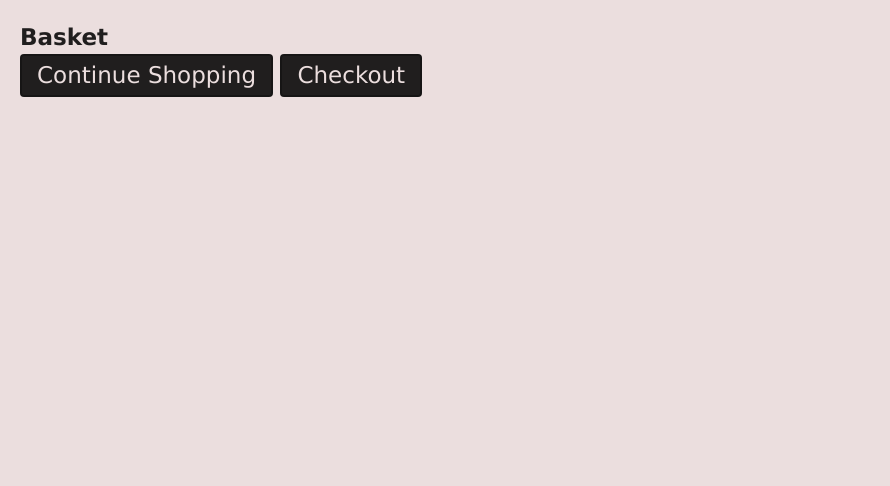
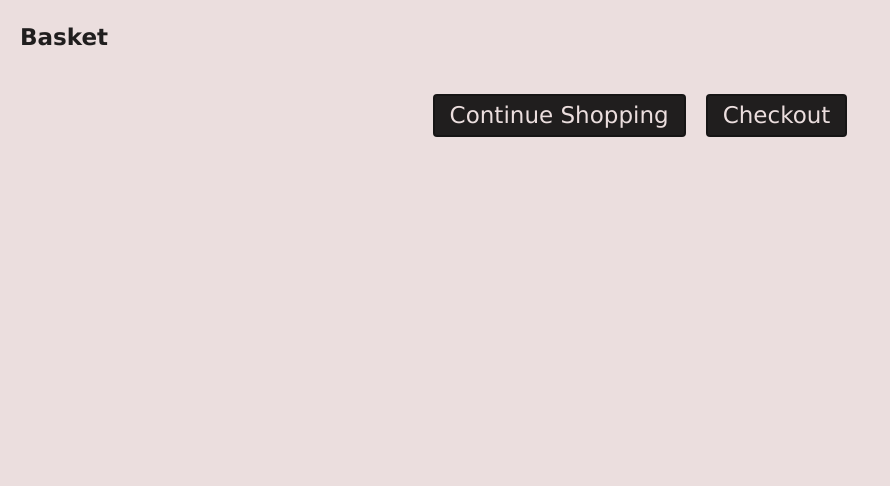
Before and after one commit to marvinobig/pcmasterrace, a PHP site: page /pages/basket.page.php in a window 1280 px wide. Shown: the part 75-561 px from the top of the page, without its empty margins (0-890 px from the left). Run offline with PHP 8.4, Linux system fonts and the light colour scheme; the visitor is signed in with stand-in values (Sample User, id 1); data that the repository does not hold is empty.

Commit message:
style basket page

```diff
--- a/pages/basket.page.php
+++ b/pages/basket.page.php
@@ -19,22 +19,26 @@ $username = $_SESSION["username"];
     <?php require "$root/pages/partials/nav.partial.php";?>
 
     <main>
-        <h1>Basket</h1>
+        <h1 class="page-title">Basket</h1>
 
+        <section class="basket-item-container">
             <?php foreach ($basket->LoadBasket($username) as $item): ?>
-        <div>
+            <div class="basket-item-card">
+                <img src="<?=$item["image"]?>" alt="<?=$item["name"]?>">
+                <div class="product-info">
                     <a href="viewProduct.page.php?id=<?=$item["ID"]?>">
                         <p><?=$item["name"]?></p>
-                <img src="<?=$item["image"]?>" alt="<?=$item["name"]?>">
+                    </a>
                     <p>£<?=$item["price"]?></p>
                     <a href="../functions/deleteFromBasket.function.php?id=<?=$item["ID"]?>">
                         <button type="button">Remove</button>
                     </a>
-            </a>
+                </div>
             </div>
             <?php endforeach?>
+        </section>
 
-        <div>
+        <section class="basket-actions-container">
             <a href="products.page.php">
                 <button type="button">
                     Continue Shopping
@@ -43,7 +47,7 @@ $username = $_SESSION["username"];
             <a href="#">
                 <button type="button">Checkout</button>
             </a>
-        </div>
+        </section>
     </main>
 
     <?php include "$root/pages/partials/footer.partial.php";?>
--- a/static/css/style.css
+++ b/static/css/style.css
@@ -26,6 +26,7 @@ body {
 }
 
 main {
+    height: max-content;
     padding: 20px;
 }
 
@@ -44,7 +45,7 @@ button:hover {
 }
 
 main {
-    height: 100%;
+    min-height: 100%;
 }
 
 img {
@@ -234,3 +235,40 @@ fieldset {
     align-items: center;
     gap: 10px;
 }
+
+.basket-item-container {
+    display: flex;
+    flex-direction: column;
+    align-items: center;
+    gap: 20px;
+    margin-bottom: 20px;
+}
+
+.basket-item-card {
+    display: flex;
+    align-items: flex-start;
+    justify-content: space-between;
+    gap: 20px;
+    height: 100%;
+    width: 100%;
+    max-width: 800px;
+    max-height: 204px;
+    border: var(--border-size) solid var(--border-color);
+    border-radius: var(--border-radius);
+}
+
+.product-info {
+    display: flex;
+    flex-direction: column;
+    align-items: flex-end;
+    justify-content: space-between;
+    height: 200px;
+    padding: 10px;
+}
+
+.basket-actions-container {
+    display: flex;
+    justify-content: center;
+    align-items: center;
+    gap: 20px;
+}
```
Lines whose indentation alone changed are shown as unchanged.
